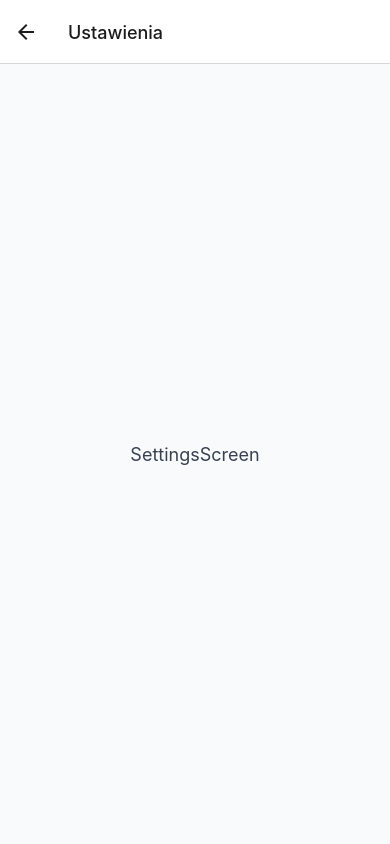
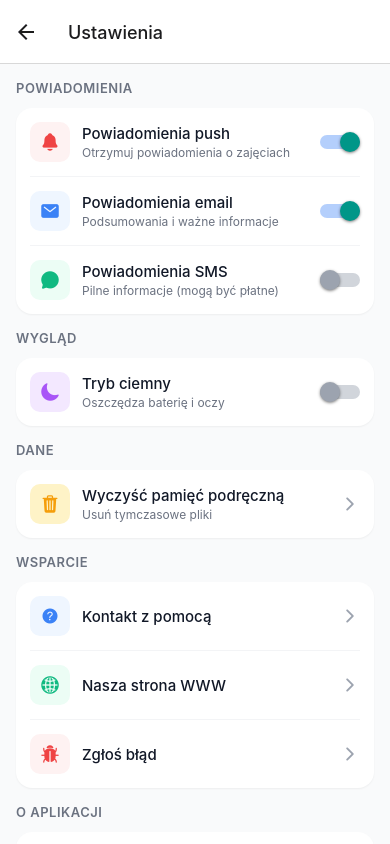
Before and after one commit to kamilowojkow/swimming-school-plugin, a React Native app: screen /Settings in a window 390 px wide. Built offline with nearby package versions, Linux system fonts and the light colour scheme.

Commit message:
Complete parent panel screens
- ScheduleScreen: Added safe array handling for API response
- SettingsScreen: Full implementation with notifications,
  appearance, data management, and support sections

https://claude.ai/code/session_01PhtVCanaZtz5JnfHRPvYFY

```diff
--- a/src/screens/common/SettingsScreen.tsx
+++ b/src/screens/common/SettingsScreen.tsx
@@ -1,15 +1,325 @@
-import React from 'react';
-import { View, Text, StyleSheet } from 'react-native';
+import React, { useState } from 'react';
+import {
+  View,
+  Text,
+  ScrollView,
+  StyleSheet,
+  TouchableOpacity,
+  Switch,
+  Alert,
+  Linking,
+} from 'react-native';
+import { Ionicons } from '@expo/vector-icons';
+import { useAuthStore } from '../../store/authStore';
 
 export default function SettingsScreen() {
+  const { user } = useAuthStore();
+  const isInstructor = user?.type === 'instructor';
+  const primaryColor = isInstructor ? '#10b981' : '#3b82f6';
+
+  const [pushEnabled, setPushEnabled] = useState(true);
+  const [emailEnabled, setEmailEnabled] = useState(true);
+  const [smsEnabled, setSmsEnabled] = useState(false);
+  const [darkMode, setDarkMode] = useState(false);
+
+  const handleClearCache = () => {
+    Alert.alert(
+      'Wyczyść pamięć podręczną',
+      'Czy na pewno chcesz wyczyścić pamięć podręczną aplikacji?',
+      [
+        { text: 'Anuluj', style: 'cancel' },
+        {
+          text: 'Wyczyść',
+          onPress: () => {
+            Alert.alert('Sukces', 'Pamięć podręczna została wyczyszczona');
+          },
+        },
+      ]
+    );
+  };
+
+  const handleContact = () => {
+    Linking.openURL('mailto:kontakt@szkolkaplywania.pl');
+  };
+
+  const handleWebsite = () => {
+    Linking.openURL('https://woykow.pl');
+  };
+
   return (
-    <View style={styles.container}>
-      <Text style={styles.text}>SettingsScreen</Text>
-    </View>
+    <ScrollView style={styles.container}>
+      {/* Notifications Section */}
+      <View style={styles.section}>
+        <Text style={styles.sectionTitle}>Powiadomienia</Text>
+
+        <View style={styles.card}>
+          <View style={styles.settingRow}>
+            <View style={styles.settingLeft}>
+              <View style={[styles.icon, { backgroundColor: '#fef2f2' }]}>
+                <Ionicons name="notifications" size={20} color="#ef4444" />
+              </View>
+              <View style={styles.settingInfo}>
+                <Text style={styles.settingLabel}>Powiadomienia push</Text>
+                <Text style={styles.settingDescription}>
+                  Otrzymuj powiadomienia o zajęciach
+                </Text>
+              </View>
+            </View>
+            <Switch
+              value={pushEnabled}
+              onValueChange={setPushEnabled}
+              trackColor={{ false: '#d1d5db', true: primaryColor + '60' }}
+              thumbColor={pushEnabled ? primaryColor : '#9ca3af'}
+            />
+          </View>
+
+          <View style={styles.divider} />
+
+          <View style={styles.settingRow}>
+            <View style={styles.settingLeft}>
+              <View style={[styles.icon, { backgroundColor: '#eff6ff' }]}>
+                <Ionicons name="mail" size={20} color="#3b82f6" />
+              </View>
+              <View style={styles.settingInfo}>
+                <Text style={styles.settingLabel}>Powiadomienia email</Text>
+                <Text style={styles.settingDescription}>
+                  Podsumowania i ważne informacje
+                </Text>
+              </View>
+            </View>
+            <Switch
+              value={emailEnabled}
+              onValueChange={setEmailEnabled}
+              trackColor={{ false: '#d1d5db', true: primaryColor + '60' }}
+              thumbColor={emailEnabled ? primaryColor : '#9ca3af'}
+            />
+          </View>
+
+          <View style={styles.divider} />
+
+          <View style={styles.settingRow}>
+            <View style={styles.settingLeft}>
+              <View style={[styles.icon, { backgroundColor: '#ecfdf5' }]}>
+                <Ionicons name="chatbubble" size={20} color="#10b981" />
+              </View>
+              <View style={styles.settingInfo}>
+                <Text style={styles.settingLabel}>Powiadomienia SMS</Text>
+                <Text style={styles.settingDescription}>
+                  Pilne informacje (mogą być płatne)
+                </Text>
+              </View>
+            </View>
+            <Switch
+              value={smsEnabled}
+              onValueChange={setSmsEnabled}
+              trackColor={{ false: '#d1d5db', true: primaryColor + '60' }}
+              thumbColor={smsEnabled ? primaryColor : '#9ca3af'}
+            />
+          </View>
+        </View>
+      </View>
+
+      {/* Appearance Section */}
+      <View style={styles.section}>
+        <Text style={styles.sectionTitle}>Wygląd</Text>
+
+        <View style={styles.card}>
+          <View style={styles.settingRow}>
+            <View style={styles.settingLeft}>
+              <View style={[styles.icon, { backgroundColor: '#f3e8ff' }]}>
+                <Ionicons name="moon" size={20} color="#a855f7" />
+              </View>
+              <View style={styles.settingInfo}>
+                <Text style={styles.settingLabel}>Tryb ciemny</Text>
+                <Text style={styles.settingDescription}>
+                  Oszczędza baterię i oczy
+                </Text>
+              </View>
+            </View>
+            <Switch
+              value={darkMode}
+              onValueChange={setDarkMode}
+              trackColor={{ false: '#d1d5db', true: primaryColor + '60' }}
+              thumbColor={darkMode ? primaryColor : '#9ca3af'}
+            />
+          </View>
+        </View>
+      </View>
+
+      {/* Storage Section */}
+      <View style={styles.section}>
+        <Text style={styles.sectionTitle}>Dane</Text>
+
+        <View style={styles.card}>
+          <TouchableOpacity style={styles.menuRow} onPress={handleClearCache}>
+            <View style={styles.settingLeft}>
+              <View style={[styles.icon, { backgroundColor: '#fef3c7' }]}>
+                <Ionicons name="trash" size={20} color="#f59e0b" />
+              </View>
+              <View style={styles.settingInfo}>
+                <Text style={styles.settingLabel}>Wyczyść pamięć podręczną</Text>
+                <Text style={styles.settingDescription}>
+                  Usuń tymczasowe pliki
+                </Text>
+              </View>
+            </View>
+            <Ionicons name="chevron-forward" size={20} color="#9ca3af" />
+          </TouchableOpacity>
+        </View>
+      </View>
+
+      {/* Support Section */}
+      <View style={styles.section}>
+        <Text style={styles.sectionTitle}>Wsparcie</Text>
+
+        <View style={styles.card}>
+          <TouchableOpacity style={styles.menuRow} onPress={handleContact}>
+            <View style={styles.settingLeft}>
+              <View style={[styles.icon, { backgroundColor: '#eff6ff' }]}>
+                <Ionicons name="help-circle" size={20} color="#3b82f6" />
+              </View>
+              <Text style={styles.menuLabel}>Kontakt z pomocą</Text>
+            </View>
+            <Ionicons name="chevron-forward" size={20} color="#9ca3af" />
+          </TouchableOpacity>
+
+          <View style={styles.divider} />
+
+          <TouchableOpacity style={styles.menuRow} onPress={handleWebsite}>
+            <View style={styles.settingLeft}>
+              <View style={[styles.icon, { backgroundColor: '#ecfdf5' }]}>
+                <Ionicons name="globe" size={20} color="#10b981" />
+              </View>
+              <Text style={styles.menuLabel}>Nasza strona WWW</Text>
+            </View>
+            <Ionicons name="chevron-forward" size={20} color="#9ca3af" />
+          </TouchableOpacity>
+
+          <View style={styles.divider} />
+
+          <TouchableOpacity style={styles.menuRow}>
+            <View style={styles.settingLeft}>
+              <View style={[styles.icon, { backgroundColor: '#fef2f2' }]}>
+                <Ionicons name="bug" size={20} color="#ef4444" />
+              </View>
+              <Text style={styles.menuLabel}>Zgłoś błąd</Text>
+            </View>
+            <Ionicons name="chevron-forward" size={20} color="#9ca3af" />
+          </TouchableOpacity>
+        </View>
+      </View>
+
+      {/* About Section */}
+      <View style={styles.section}>
+        <Text style={styles.sectionTitle}>O aplikacji</Text>
+
+        <View style={styles.card}>
+          <View style={styles.aboutRow}>
+            <Text style={styles.aboutLabel}>Wersja</Text>
+            <Text style={styles.aboutValue}>1.0.0</Text>
+          </View>
+          <View style={styles.divider} />
+          <View style={styles.aboutRow}>
+            <Text style={styles.aboutLabel}>Build</Text>
+            <Text style={styles.aboutValue}>2026.02.06</Text>
+          </View>
+        </View>
+      </View>
+
+      <View style={{ height: 40 }} />
+    </ScrollView>
   );
 }
 
 const styles = StyleSheet.create({
-  container: { flex: 1, justifyContent: 'center', alignItems: 'center', backgroundColor: '#f9fafb' },
-  text: { fontSize: 18, color: '#374151' },
+  container: {
+    flex: 1,
+    backgroundColor: '#f9fafb',
+  },
+  section: {
+    padding: 16,
+    paddingBottom: 0,
+  },
+  sectionTitle: {
+    fontSize: 13,
+    fontWeight: '600',
+    color: '#6b7280',
+    marginBottom: 12,
+    textTransform: 'uppercase',
+    letterSpacing: 0.5,
+  },
+  card: {
+    backgroundColor: '#fff',
+    borderRadius: 16,
+    overflow: 'hidden',
+    shadowColor: '#000',
+    shadowOffset: { width: 0, height: 1 },
+    shadowOpacity: 0.05,
+    shadowRadius: 2,
+    elevation: 1,
+  },
+  settingRow: {
+    flexDirection: 'row',
+    alignItems: 'center',
+    justifyContent: 'space-between',
+    padding: 14,
+  },
+  settingLeft: {
+    flexDirection: 'row',
+    alignItems: 'center',
+    flex: 1,
+  },
+  icon: {
+    width: 40,
+    height: 40,
+    borderRadius: 10,
+    justifyContent: 'center',
+    alignItems: 'center',
+  },
+  settingInfo: {
+    marginLeft: 12,
+    flex: 1,
+  },
+  settingLabel: {
+    fontSize: 15,
+    fontWeight: '500',
+    color: '#111827',
+  },
+  settingDescription: {
+    fontSize: 12,
+    color: '#6b7280',
+    marginTop: 2,
+  },
+  divider: {
+    height: 1,
+    backgroundColor: '#f3f4f6',
+    marginHorizontal: 14,
+  },
+  menuRow: {
+    flexDirection: 'row',
+    alignItems: 'center',
+    justifyContent: 'space-between',
+    padding: 14,
+  },
+  menuLabel: {
+    fontSize: 15,
+    fontWeight: '500',
+    color: '#111827',
+    marginLeft: 12,
+  },
+  aboutRow: {
+    flexDirection: 'row',
+    justifyContent: 'space-between',
+    alignItems: 'center',
+    padding: 14,
+  },
+  aboutLabel: {
+    fontSize: 15,
+    color: '#6b7280',
+  },
+  aboutValue: {
+    fontSize: 15,
+    fontWeight: '500',
+    color: '#111827',
+  },
 });
--- a/src/screens/parent/ScheduleScreen.tsx
+++ b/src/screens/parent/ScheduleScreen.tsx
@@ -48,9 +48,11 @@ export default function ScheduleScreen() {
   const fetchSchedule = async () => {
     try {
       const data = await api.getParentSchedule();
-      setSessions(data);
+      const sessionsArray = Array.isArray(data) ? data : (data?.sessions || data?.schedule || []);
+      setSessions(sessionsArray);
     } catch (error) {
       console.error('Error fetching schedule:', error);
+      setSessions([]);
     } finally {
       setIsLoading(false);
     }
```
